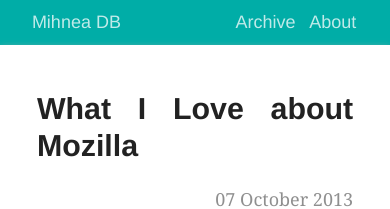
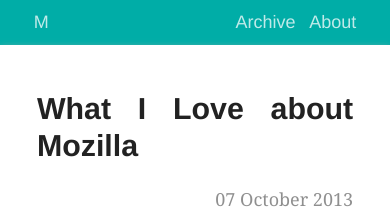
Before and after one commit to mihneadb/mihneadb.github.io, a Jekyll site: the page built from index.html, in a window 390 px wide. Shown: the top 209 px of the page. Built offline with Jekyll 4.4.1, drawn with Linux system fonts in a browser that asks for light colours; Markdown is read by kramdown in place of the engine named in the settings; the list of posts is cut into pages by our own code.

Commit message:
small/big logo

```diff
--- a/_includes/header.html
+++ b/_includes/header.html
@@ -41,8 +41,11 @@
     <div class="header">
         <div class="header-contents large-centered large-10 small-12 columns">
             <div class="row">
-                <div id="logo" class="small-5 columns">
+                <div id="logo-big" class="small-5 columns">
                     <a class="header-elem" href="/">Mihnea DB</a>
+                </div>
+                <div id="logo-small" class="small-5 columns">
+                    <a class="header-elem" href="/">M</a>
                 </div>
                 <div class="small-7 large-offset-2 large-5 columns">
                     <ul class="header-links">
--- a/css/default.css
+++ b/css/default.css
@@ -47,14 +47,27 @@
     font-family: "Helvetica Neue","Helvetica",Helvetica,Arial,sans-serif;
 }
 
+#logo-small {
+    display: none;
+}
+
 @media (max-width: 767px) {
     .header {
         margin-top: 0;
     }
+
     .content {
         padding-left: 20px;
         padding-right: 20px;
         margin-top: 0;
+    }
+
+    #logo-big {
+        display: none;
+    }
+
+    #logo-small {
+        display: inline-block;
     }
 }
 
```
